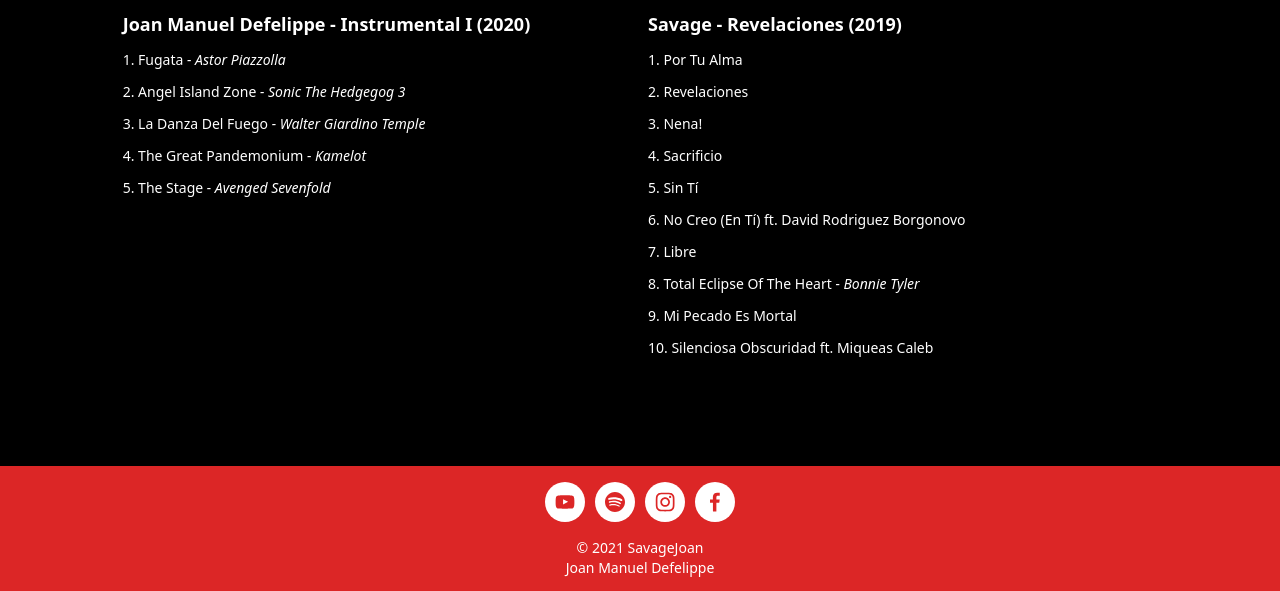
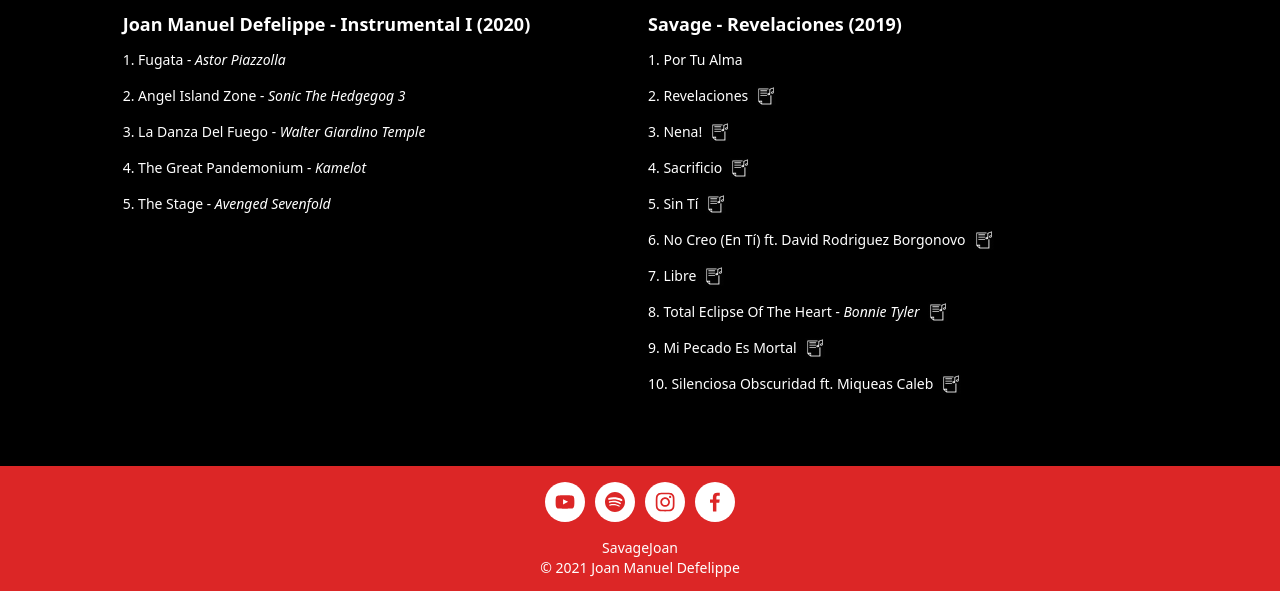
Before and after one commit to jmdefelippe/SavageJoanWeb, a React (Create React App) app: page /discografia in a window 1280 px wide. Shown: the part 394-985 px from the top of the page. Built offline with nearby package versions, Linux system fonts and the light colour scheme.

Commit message:
lyrics icon, screenLyrics mockup, layout px

```diff
--- a/src/App.js
+++ b/src/App.js
@@ -16,7 +16,7 @@
 import ScreenVideos from "./views/screens/videos";
 import ScreenPhotos from "./views/screens/photos";
 import ScreenContact from "./views/screens/contact";
-
+import ScreenLyrics from "./views/screens/lyrics";
 
 function App() {
   return (
@@ -33,6 +33,7 @@
             <Route path="/videos" component={ScreenVideos} />
             <Route path="/fotos" component={ScreenPhotos} />
             <Route path="/contacto" component={ScreenContact} />
+            <Route path="/lyrics" component={ScreenLyrics} />
           </Switch>
         </Layout>
       </Router>
--- a/src/views/components/discography/Song.js
+++ b/src/views/components/discography/Song.js
@@ -1,19 +1,37 @@
 import React from 'react';
+import { Link } from "react-router-dom";
 import { styles } from './Styles';
 
 const Song = ({ song, album }) => {
     const { customP, customSpan } = styles;
     const { number, title, author, urlYoutube, urlSpotify, lyrics } = song;
 
+    const onClickLyrics = () => {
+        console.log("lyrics de canción seleccionada...");
+    }
+
     return (
-        <div key={number} className={customP}>
-            <div>{number}. {title}
-            { album.artist != author ? (
-                <span className={customSpan}> - {author}</span>
-            ) : null}
+        <div className="flex items-center">
+            <div key={number} className={customP}>
+                <div>{number}. {title}
+                { album.artist != author ? (
+                    <span className={customSpan}> - {author}</span>
+                ) : null}
+                </div>
             </div>
+
+            { song.lyrics != null ? (
+                <div className="ml-2 cursor-pointer">
+                    <Link to={'/lyrics'}>
+                        <img src="img/lyrics.png" style={{ height: 20, width: 20 }} alt="iconLyrics" onClick={ onClickLyrics } />
+                    </Link>
+                </div>
+            ) : null }
+
         </div>
     );
 }
 
 export default Song;
+
+// <img src="img/lyrics.png" style={{ height: 20, width: 20 }}/>
--- a/src/views/components/downloads/Styles.js
+++ b/src/views/components/downloads/Styles.js
@@ -1,5 +1,5 @@
 export const styles = {
-    customContainer: `grid grid-cols-1 md:grid-cols-2 lg:grid-cols-3 gap-5`,
+    customContainer: `grid grid-cols-1 md:grid-cols-2 lg:grid-cols-3 xl:grid-cols-4 gap-5`,
     customCardContainer: `pb-3 bg-red-600 rounded-xl`,
     customH1: `font-bold text-md px-2 mt-1`,
     customA: `text-sm py-1 my-1 cursor-pointer pl-2`,
--- a/src/views/components/layout/Footer.js
+++ b/src/views/components/layout/Footer.js
@@ -10,8 +10,8 @@
     return (
         <footer className={footer}>
             <SocialNetworks />
-            <p className={textFooter}> © {year} {title} </p>
-            <p className={textFooter}>Joan Manuel Defelippe</p>
+            <p className={textFooter}>{title}</p>
+            <p className={textFooter}>© {year} Joan Manuel Defelippe</p>
         </footer>
 
      );
--- /dev/null
+++ b/src/views/components/lyrics/Lyrics.js
@@ -0,0 +1,12 @@
+import React from 'react';
+
+const Lyrics = ({ song }) => {
+    return (
+        <div>
+            <h1 className="font-bold text-center">{song.name}</h1>
+            <div className="text-center">{song.lyrics}</div>
+        </div>
+    );
+}
+
+export default Lyrics;
--- a/src/views/screens/layout/index.js
+++ b/src/views/screens/layout/index.js
@@ -2,7 +2,7 @@
 import Header from '../../components/layout/Header';
 import Footer from '../../components/layout/Footer';
 
-const Layout = ({children}) => {
+const Layout = ({ children }) => {
 
     const title = "SavageJoan";
 
@@ -10,16 +10,13 @@
         <div>
             <Header />
             <div className="bg-black min-h-screen">
-
-                    <main className="min-h-screen bg-black text-white py-6 px-2 xl:w-5/6 mx-auto">
-                        {children}
-                    </main>
+                <main className="min-h-screen bg-black text-white py-6 px-10 xl:px-2 xl:w-5/6 mx-auto">
+                    {children}
+                </main>
 
             </div>
 
-            <Footer
-                title={title}
-            />
+            <Footer title={title} />
         </div>
      );
 }
--- /dev/null
+++ b/src/views/screens/lyrics/index.js
@@ -0,0 +1,12 @@
+import React from 'react';
+import Lyrics from '../../components/lyrics/Lyrics';
+
+const ScreenLyrics = () => {
+    const song = { name: 'Canción seleccionada', lyrics: 'Letra de canción seleccionada'}
+
+    return (
+        <Lyrics song={song} />
+    );
+}
+
+export default ScreenLyrics;
```
Also changed, not shown: public/img/lyrics.png (added).
